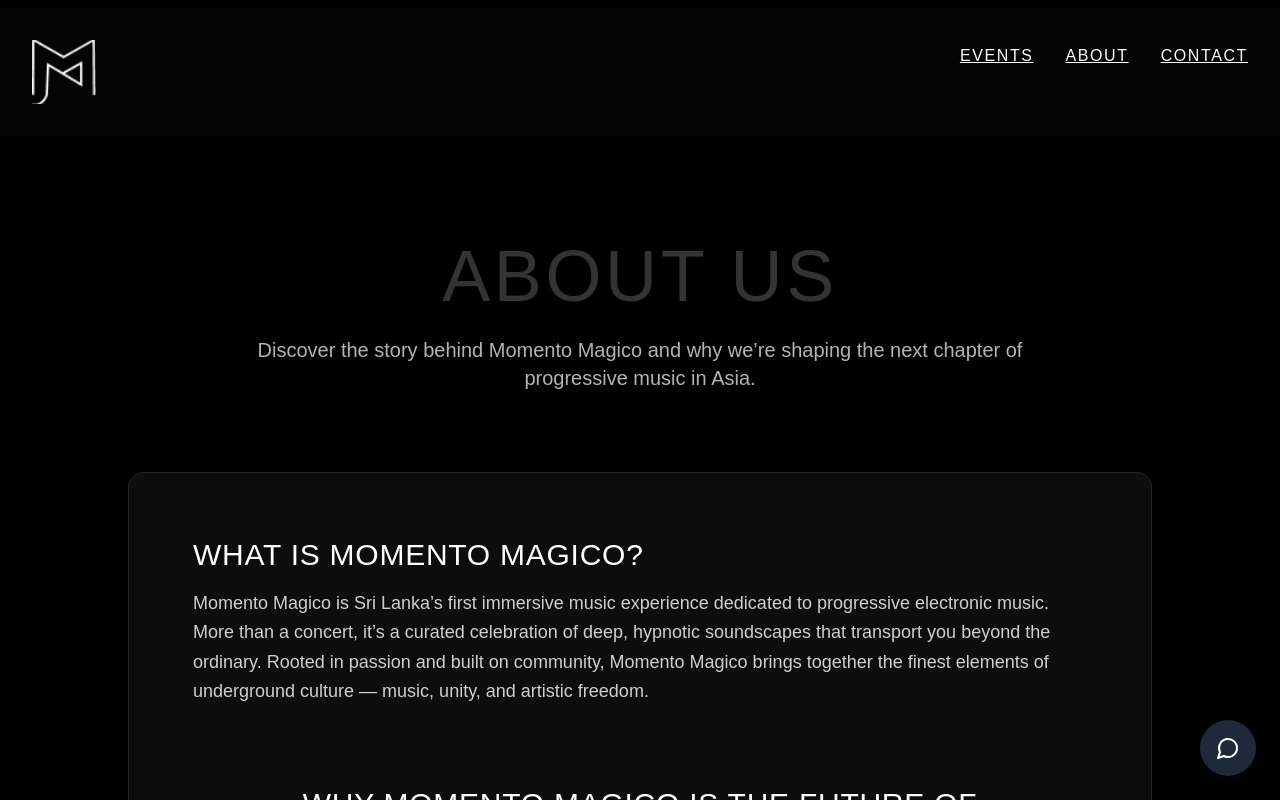
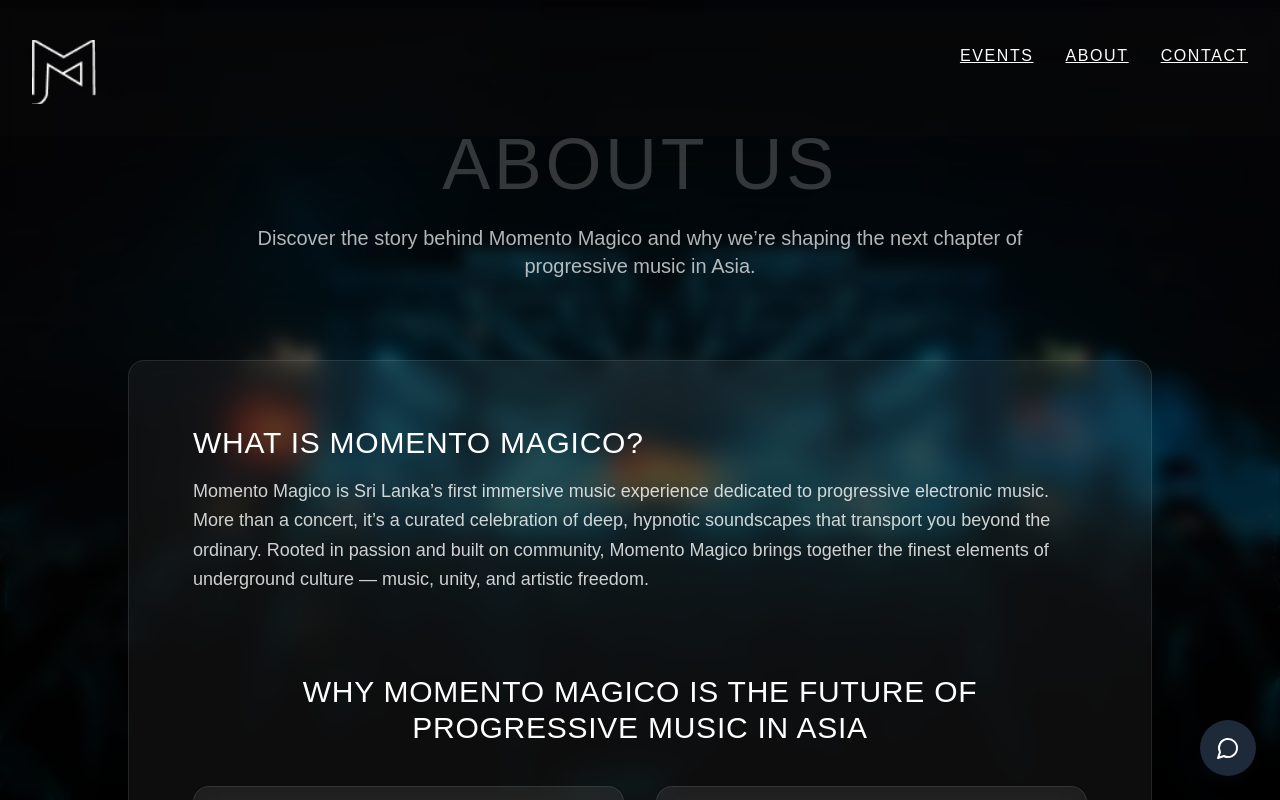
Before and after one commit to momento-magico/mm-web-application, a Next.js app: page /about in a window 1280 px wide. Shown: the top 800 px of the page. Built offline with nearby package versions, Linux system fonts and the light colour scheme; a web font is replaced by a local one.

Commit message:
update about us

```diff
--- a/src/app/about/page.tsx
+++ b/src/app/about/page.tsx
@@ -73,7 +73,7 @@
       <Header />
 
       {/* Background Image with Overlay */}
-      <div className="fixed inset-0 -z-10">
+      <div className="fixed inset-0 z-0">
         <Image
           src={banner}
           fill
@@ -84,8 +84,9 @@
         <div className="absolute inset-0 bg-gradient-to-b from-black/40 to-black/90 backdrop-blur-sm" />
       </div>
 
+      <div className="">
         {/* Hero Spacer + Headline */}
-      <section className="pt-40 md:pt-60 pb-20 text-center">
+        <section className=" absolute inert:0 w-screen top-32 text-center z-10">
           <motion.h1
             initial={{ opacity: 0, y: 20 }}
             animate={{ opacity: 1, y: 0 }}
@@ -104,13 +105,12 @@
             next chapter of progressive music in Asia.
           </motion.p>
         </section>
-
         {/* Content Section */}
         <motion.div
           initial={{ opacity: 0, y: 20 }}
           animate={{ opacity: 1, y: 0 }}
           transition={{ duration: 1 }}
-        className="container mx-auto px-6 md:px-0 pb-32"
+          className="container mx-auto px-6 md:px-0 pb-12 md:pb-32 mt-90"
         >
           <div className="bg-white/5 backdrop-blur-md rounded-2xl p-10 md:p-16 max-w-5xl mx-auto space-y-20 border border-white/10">
             {/* What is Momento Magico */}
@@ -122,9 +122,9 @@
                 Momento Magico is Sri Lanka’s first immersive music experience
                 dedicated to progressive electronic music. More than a concert,
                 it’s a curated celebration of deep, hypnotic soundscapes that
-              transport you beyond the ordinary. Rooted in passion and built on
-              community, Momento Magico brings together the finest elements of
-              underground culture — music, unity, and artistic freedom.
+                transport you beyond the ordinary. Rooted in passion and built
+                on community, Momento Magico brings together the finest elements
+                of underground culture — music, unity, and artistic freedom.
               </p>
             </div>
 
@@ -138,18 +138,18 @@
               </h2>
               <p className="text-white/80 text-lg leading-relaxed font-light">
                 This is your invitation to be part of something truly magical.
-              Momento Magico isn’t just a festival — it’s a signal to the world
-              that Asia is ready to shape the future of progressive music.
+                Momento Magico isn’t just a festival — it’s a signal to the
+                world that Asia is ready to shape the future of progressive
+                music.
               </p>
               <p className="mt-6 italic text-white/60">
-              Stay tuned for announcements, behind-the-scenes content, and more
-              as we gear up for something unforgettable.
+                Stay tuned for announcements, behind-the-scenes content, and
+                more as we gear up for something unforgettable.
               </p>
             </div>
           </div>
         </motion.div>
-
-      <Footer />
+      </div>
     </main>
   );
 };
--- a/src/app/layout.tsx
+++ b/src/app/layout.tsx
@@ -1,6 +1,7 @@
 import type { Metadata } from "next";
 import { Afacad } from "next/font/google";
 import "./globals.css";
+import { Footer } from "@/components/Footer";
 
 export const metadata: Metadata = {
   title: "Momento Magico",
@@ -40,6 +41,7 @@
         />
       </head>
       <body className={afacad.className}>{children}</body>
+      <div className=" relative bottom-0 z-20"> <Footer /></div>
     </html>
   );
 }
--- a/src/app/page.tsx
+++ b/src/app/page.tsx
@@ -1,6 +1,5 @@
 import { ContactUs } from "@/components/ContactUs";
 import { DreamSection } from "../components/DreamSection";
-import { Footer } from "../components/Footer";
 import HeroSection from "../components/HeroSection";
 import { ServicesSection } from "../components/ServicesSection";
 
@@ -10,8 +9,7 @@
       <HeroSection />
       <ServicesSection />
       <DreamSection />
-      <ContactUs/>
-      <Footer />
+      <ContactUs />
     </div>
   );
 }
--- a/src/app/privacy-policy/page.tsx
+++ b/src/app/privacy-policy/page.tsx
@@ -3,11 +3,16 @@
 import { Header } from "../../components/Header";
 import banner from "../../../public/assets/images/banner.avif";
 import Image from "next/image";
-import { Footer } from "../../components/Footer";
+import { motion } from "framer-motion";
 
 const PrivacyPolicyPage = () => {
   return (
-    <main className="bg-[#0A0A0A] text-white  px-4 md:px-0">
+    <div className="bg-[#0A0A0A] text-white  px-4 md:px-0">
+      <motion.div
+        initial={{ opacity: 0 }}
+        animate={{ opacity: 1 }}
+        transition={{ duration: 1 }}
+      >
         <Header />
 
         {/* Background */}
@@ -105,7 +110,9 @@
 
           {/* Section 6 */}
           <section>
-          <h2 className="text-xl text-white mb-4 font-medium">6. Contact Us</h2>
+            <h2 className="text-xl text-white mb-4 font-medium">
+              6. Contact Us
+            </h2>
             <p>
               If you have questions about this Privacy Policy or want to make a
               request regarding your data, please contact us at:{" "}
@@ -118,8 +125,8 @@
             </p>
           </section>
         </div>
-      <Footer />
-    </main>
+      </motion.div>
+    </div>
   );
 };
 
--- a/src/app/terms-conditions/page.tsx
+++ b/src/app/terms-conditions/page.tsx
@@ -3,13 +3,17 @@
 import { Header } from "../../components/Header";
 import banner from "../../../public/assets/images/banner.avif";
 import Image from "next/image";
-import { Footer } from "../../components/Footer";
+import { motion } from "framer-motion";
 
 const TermsAndConditionsPage = () => {
   return (
     <main className="bg-[#0A0A0A] text-white px-4 md:px-0">
+      <motion.div
+        initial={{ opacity: 0 }}
+        animate={{ opacity: 1 }}
+        transition={{ duration: 1 }}
+      >
         <Header />
-
         {/* Background */}
         <div className="absolute inset-0 z-0">
           <div className="absolute inset-0 bg-gradient-to-b from-[#0A0A0A]/60 to-[#0A0A0A]/100 z-10" />
@@ -21,7 +25,6 @@
             className="w-full h-full object-cover"
           />
         </div>
-
         {/* Content */}
         <div className="relative z-20 container mx-auto py-32 px-4 md:px-0 max-w-4xl text-white/80 font-light text-lg leading-relaxed space-y-12">
           <h1 className="text-4xl md:text-6xl font-light text-white/20 tracking-widest uppercase text-center">
@@ -94,8 +97,9 @@
             </h2>
             <p>
               By attending our events, you consent to being{" "}
-            <strong>photographed or filmed</strong>. We may use these materials
-            for promotional purposes across digital and print platforms.
+              <strong>photographed or filmed</strong>. We may use these
+              materials for promotional purposes across digital and print
+              platforms.
             </p>
           </section>
 
@@ -146,8 +150,8 @@
           <section>
             <h2 className="text-xl text-white mb-4 font-medium">8. Contact</h2>
             <p>
-            If you have any questions or concerns regarding these terms, contact
-            us at:{" "}
+              If you have any questions or concerns regarding these terms,
+              contact us at:{" "}
               <a
                 href="mailto:info@momentomagico.lk"
                 className="text-white underline hover:text-white/60 transition"
@@ -157,7 +161,7 @@
             </p>
           </section>
         </div>
-      <Footer />
+      </motion.div>
     </main>
   );
 };
--- a/src/components/Footer.tsx
+++ b/src/components/Footer.tsx
@@ -5,11 +5,11 @@
 
 export const Footer = () => {
   return (
-    <footer className="bg-[#0A0A0A] text-white py-8 md:py-4 px-8 md:px-0">
+    <footer className="bg-[#0A0A0A] text-white py-4 px-8 md:px-0">
       <ChatButton />
       <div className="container mx-auto">
         {/* Bottom Section */}
-        <div className="pt-6 md:border-t md:border-white/10 text-center text-[6px] md:text-sm text-white">
+        <div className="md:pt-6 md:border-t md:border-white/10 text-center text-[6px] md:text-sm text-white">
           <p className="flex items-center justify-center space-x-4">
             <span>©2025 MOMENTO MAGICO</span>
             <span>•</span>
```
Lines whose indentation alone changed are shown as unchanged.
